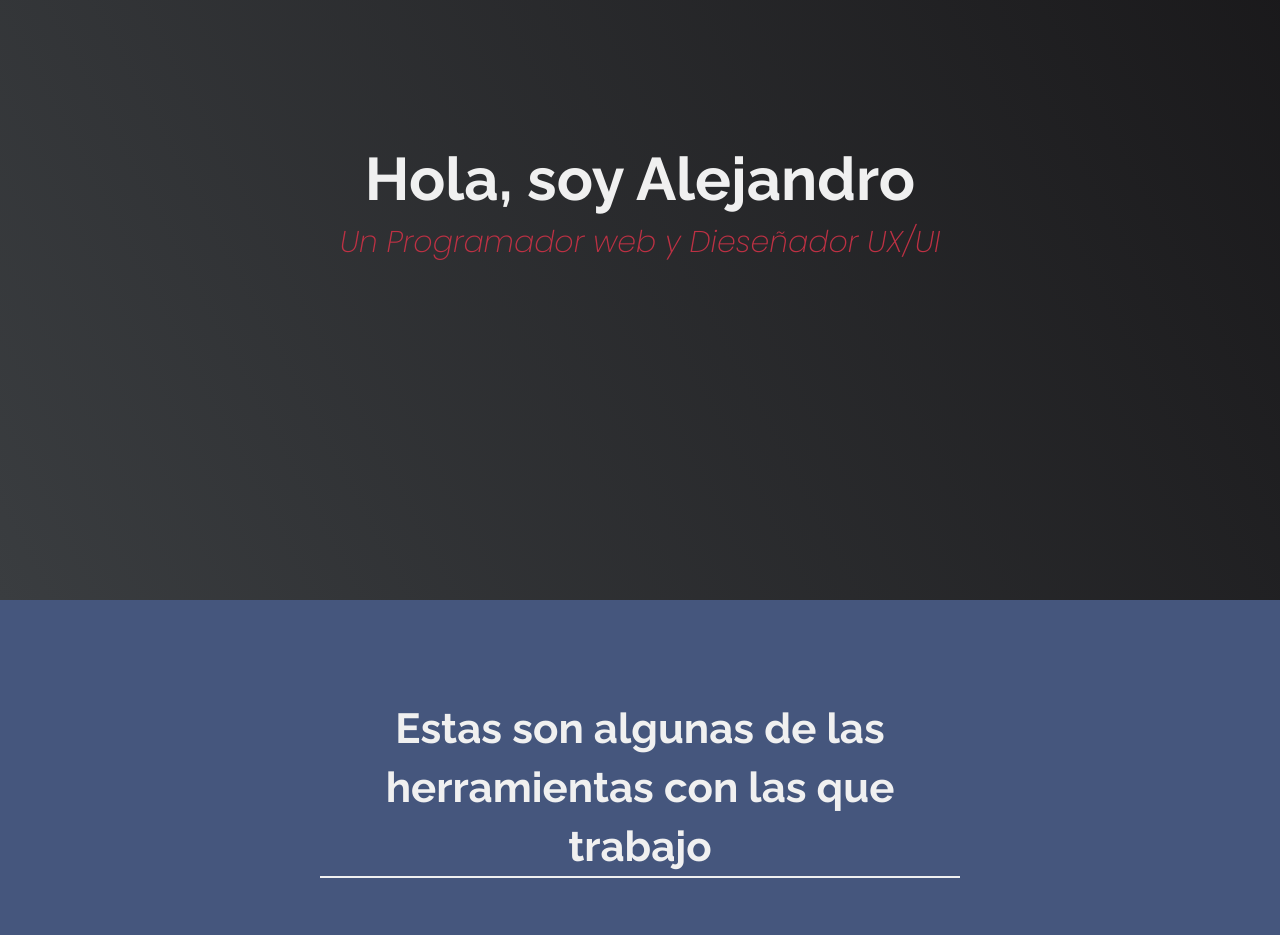
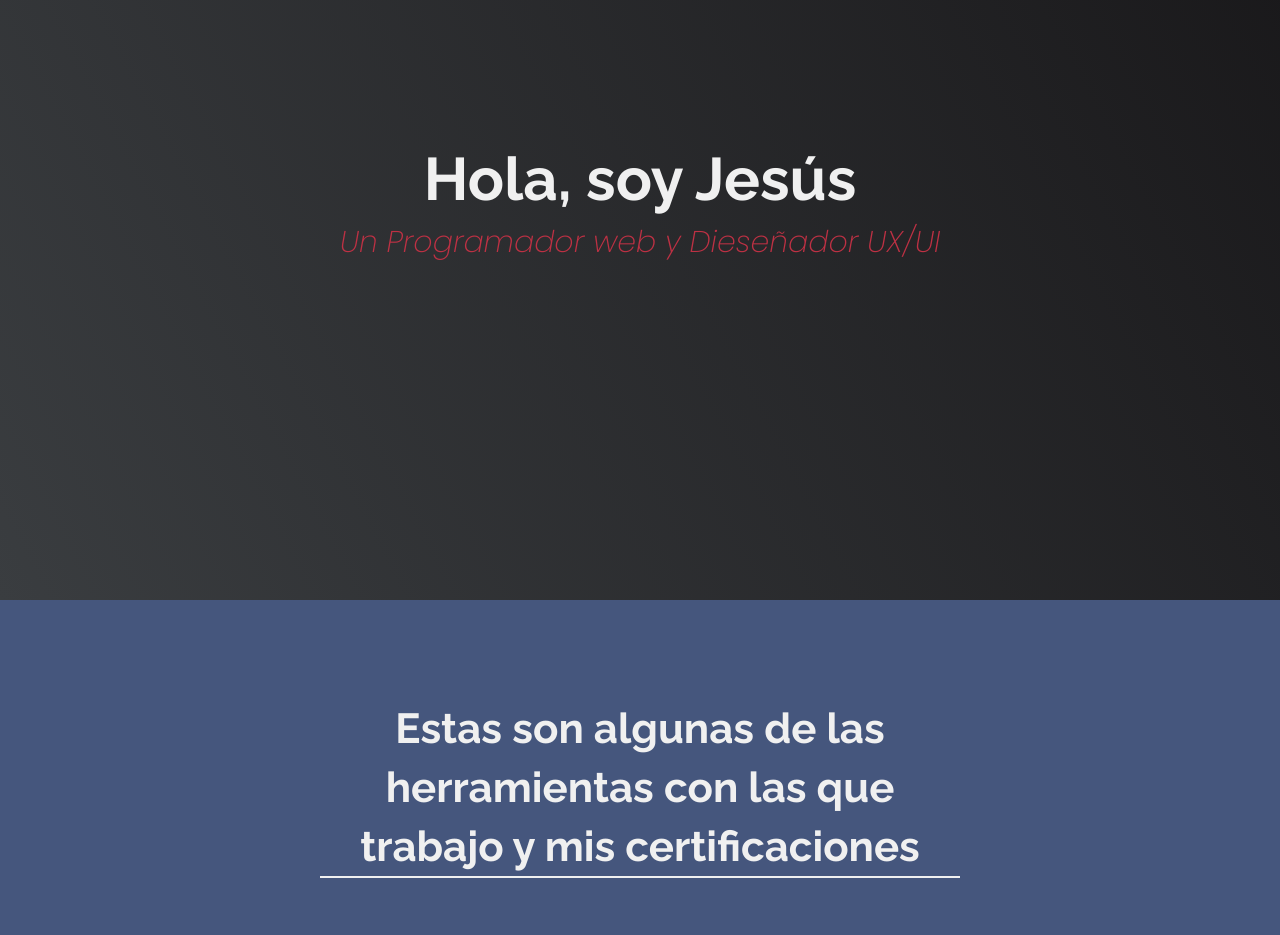
Before and after one commit to JAlejandroQuevedo/portafolio, a plain HTML site: page index.html in a window 1280 px wide. Shown: the part 200-1135 px from the top of the page. Drawn offline with Linux system fonts and the light colour scheme.

Commit message:
Correccion de nombre y frase del apartado de proyectos

```diff
--- a/index.html
+++ b/index.html
@@ -36,7 +36,7 @@
     <!-- START WELCOME SECTION -->
 
     <section id="welcome-section" class="welcome-section">
-      <h1>Hola, soy Alejandro</h1>
+      <h1>Hola, soy Jesús</h1>
       <p>Un Programador web y Dieseñador UX/UI</p>
     </section>
 
@@ -45,7 +45,7 @@
     <!-- START PROJECTS SECTION -->
 
     <section id="projects" class="projects-section">
-      <h2 class="projects-section-header">Estas son algunas de las herramientas con las que trabajo</h2>
+      <h2 class="projects-section-header">Estas son algunas de las herramientas con las que trabajo y mis certificaciones</h2>
 
       <div class="projects-grid">
         <a href="./pages/figma.html" class="project project-tile">
```
